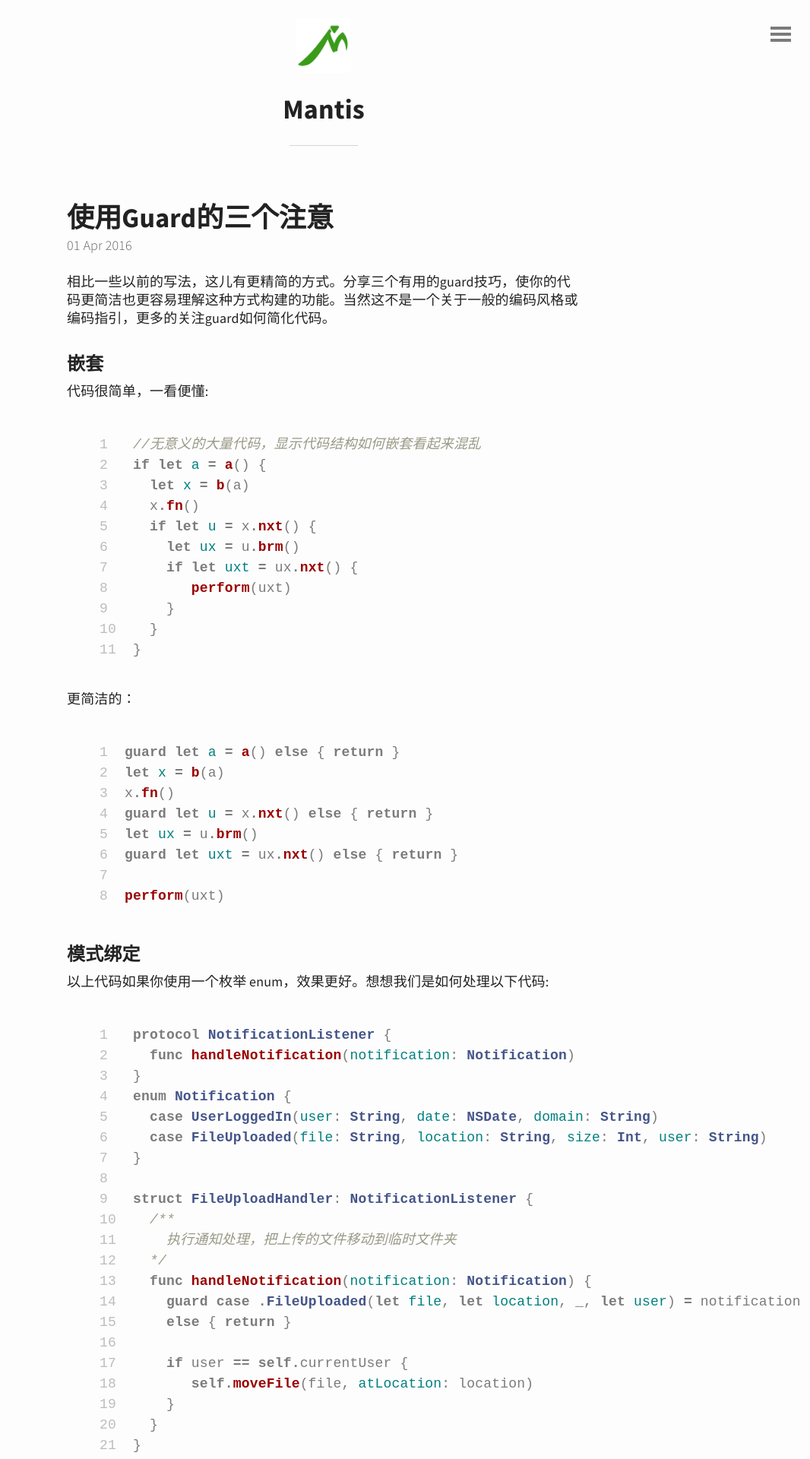
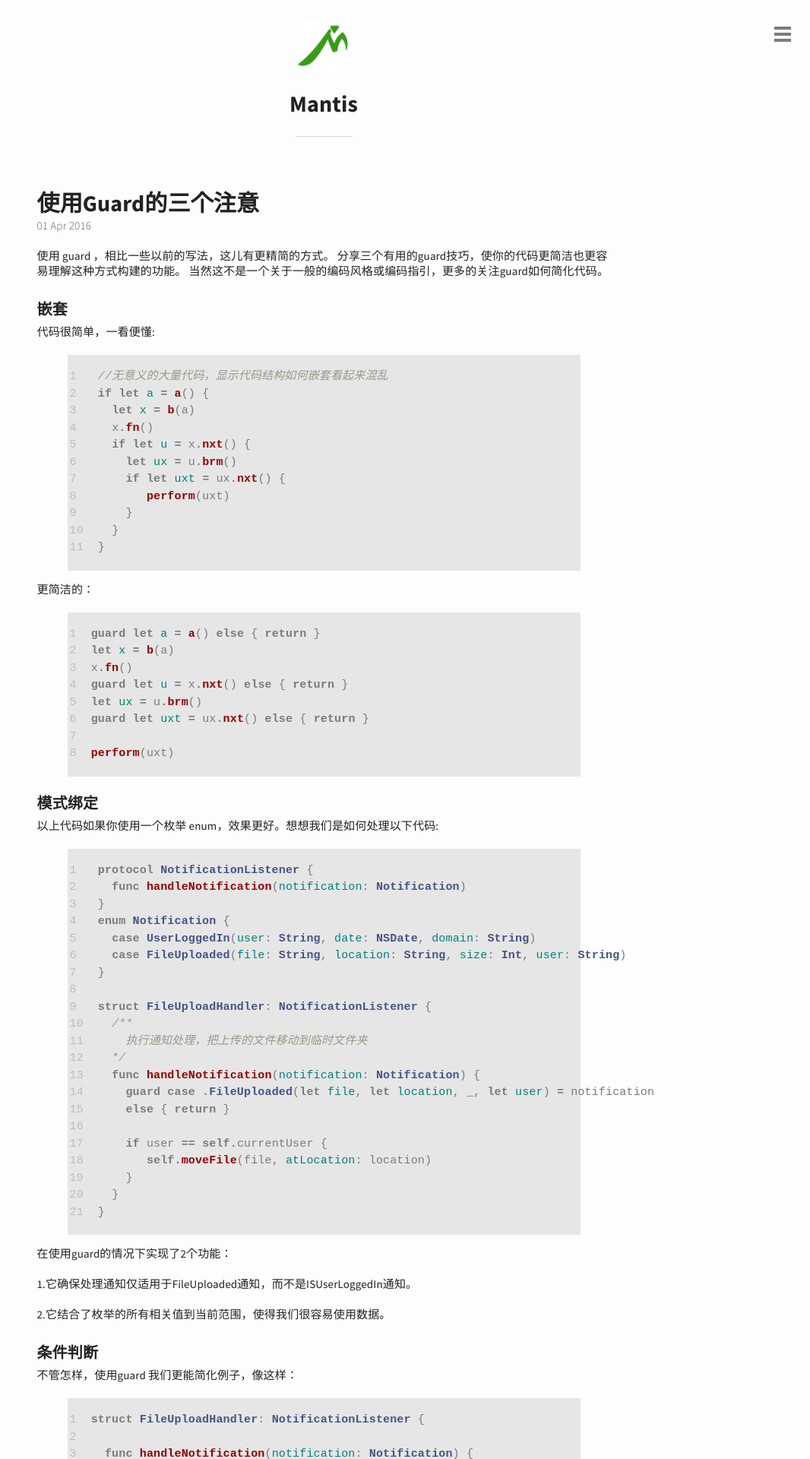
Before and after one commit to springlo/springlo.github.io, a Jekyll site: the page built from _posts/2016-04-01-Three-tips- for-using-the-Guard.md, in a window 1280 px wide. Shown: the top 1920 px of the page at 76% size, without its empty margins (214-1280 px from the left). Built offline with Jekyll 4.4.1, drawn with Linux system fonts in a browser that asks for light colours.

Commit message:
new margin

```diff
--- a/_config.yml
+++ b/_config.yml
@@ -1,6 +1,6 @@
 # Site settings
 title: Mantis | 动如脱兔
-description: "让Coding更简单."
+description: "Make coding easier."
 url: ""
 author:
   name: "SpringLo"
@@ -26,7 +26,7 @@ defaults:
       layout: "post"
 
 # Custom variables
-version: "1.1.0"
+version: "0.1.2"
 
 # Options
 custom_header: false
--- a/_posts/2016-04-01-Three-tips- for-using-the-Guard.md
+++ b/_posts/2016-04-01-Three-tips- for-using-the-Guard.md
@@ -1,7 +1,9 @@
 ---
 title: 使用Guard的三个注意
 ---
-相比一些以前的写法，这儿有更精简的方式。分享三个有用的guard技巧，使你的代码更简洁也更容易理解这种方式构建的功能。当然这不是一个关于一般的编码风格或编码指引，更多的关注guard如何简化代码。
+使用 guard ，相比一些以前的写法，这儿有更精简的方式。
+分享三个有用的guard技巧，使你的代码更简洁也更容易理解这种方式构建的功能。
+当然这不是一个关于一般的编码风格或编码指引，更多的关注guard如何简化代码。
 
 ###  嵌套
 
--- a/_sass/base.scss
+++ b/_sass/base.scss
@@ -16,7 +16,7 @@ html, body, h1, h2, h3, h4, h5, h6, p, ul, ol, li, img {
 
 /*- Base color -*/
 
-$main-color: #008A3C;
+$main-color: #3E9A25;
 $background-color: #FDFDFD;
 $text-color: #222222;
 
@@ -24,9 +24,9 @@ $text-color: #222222;
 
 html {
 	background-color: $background-color;
-	font-size: 16px;
+	font-size: 15px;
 	@media (min-width: 940px) {
-		font-size: 18px;
+		font-size: 15px;
 	}
 	line-height: 1.5;
 	color: $text-color;
--- a/_sass/layout.scss
+++ b/_sass/layout.scss
@@ -112,7 +112,7 @@
 
 #container {
 	margin:0 auto;
-	max-width: 730px;
+	max-width: 800px;   //730
 	padding: 0 1.5rem;
 }
 
@@ -131,7 +131,7 @@
   	display: block;
   }
   h1 {
-  	font-family: 'Signika', sans-serif; //Emerald logo font
+  	font-family: 'Signika', sans-serif; // logo font
     font-weight: 600;
   }
   &:after {
--- a/_sass/syntax.scss
+++ b/_sass/syntax.scss
@@ -3,7 +3,7 @@
  * https://github.com/mojombo/tpw/blob/master/css/syntax.css
  */
 
-// .highlight  { background-color: #FFF; }
+.highlight  { background-color: #E6E6E6; }
 .lineno { color: darken($background-color, 25%); margin-right: 1em; }
 .highlight .c { color: #999988; font-style: italic } /* Comment */
 .highlight .err { color: #a61717; background-color: #e3d2d2 } /* Error */
```
